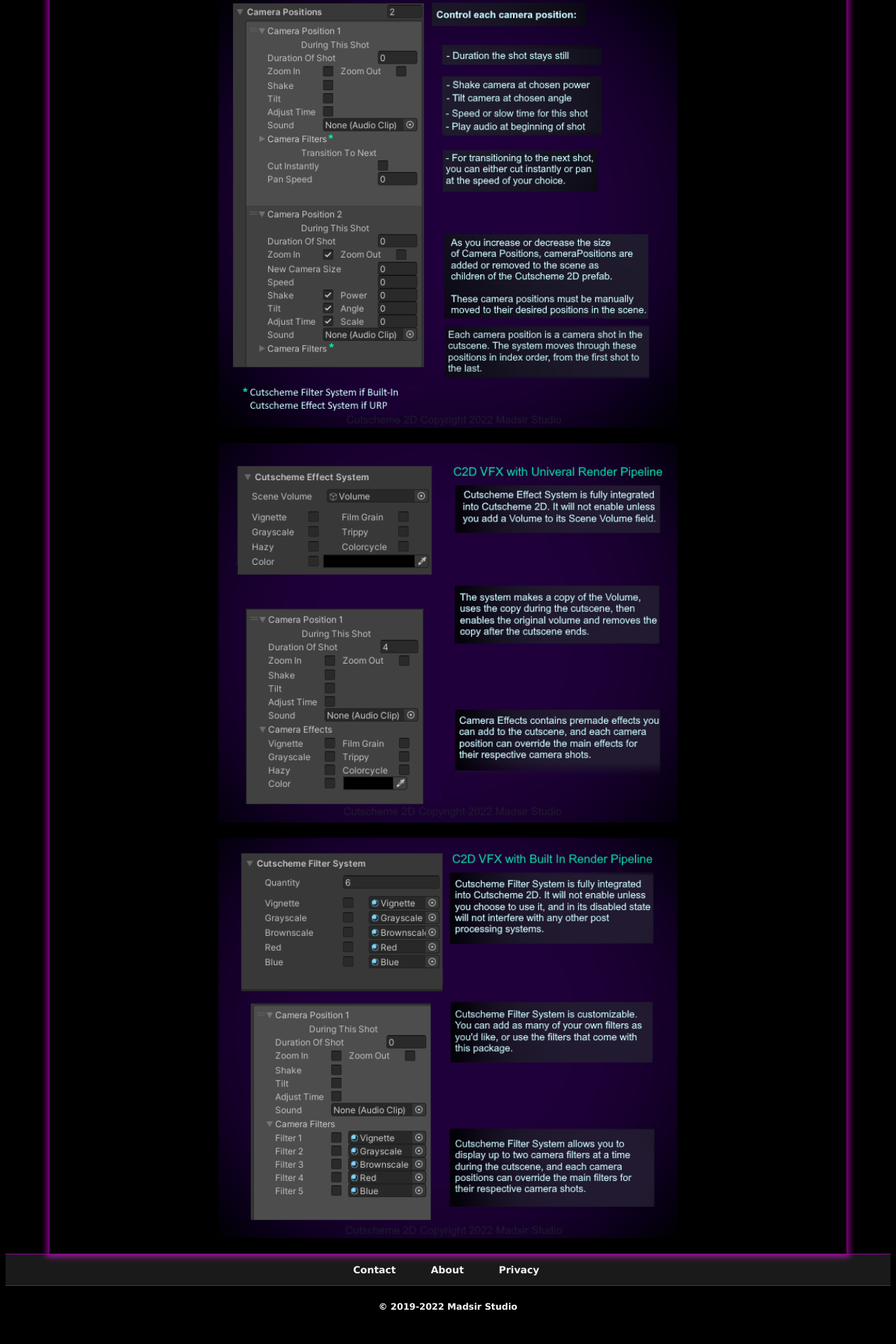
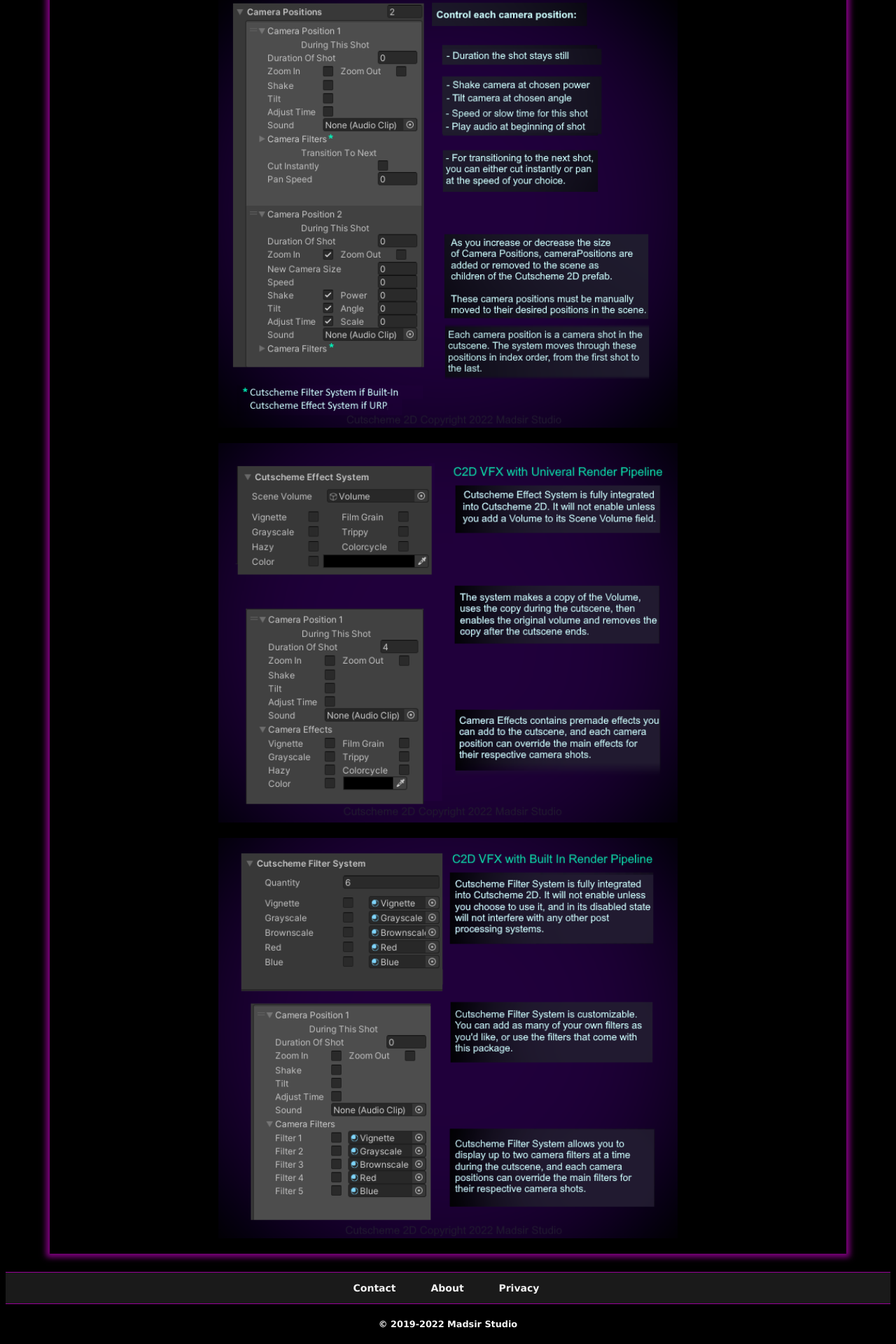
Before and after one commit to Madsir/madsirstudio.github.io, a Jekyll site: the page built from cutscheme2d/index.html, in a window 1280 px wide. Shown: the part 1594-3514 px from the top of the page at 70% size. Built offline with Jekyll 4.4.1, drawn with Linux system fonts in a browser that asks for light colours; before the commit the page ends 3489 px from its top, so only the background shows below that.

Commit message:
Update index.html

```diff
--- a/cutscheme2d/index.html
+++ b/cutscheme2d/index.html
@@ -11,7 +11,7 @@ description: "Cutscheme 2D | A versatile and easy-to-use cutscene tool designed
   margin-left: 5%; /* Same width as the sidebar + left position in px */
 	margin-right: 5%;
 	margin-top: 2%;
-	margin-bottomL 2%;
+	margin-bottom: 2%;
 	box-shadow: 0 0 8px 5px purple;
 }
 .centerdiv {
```
